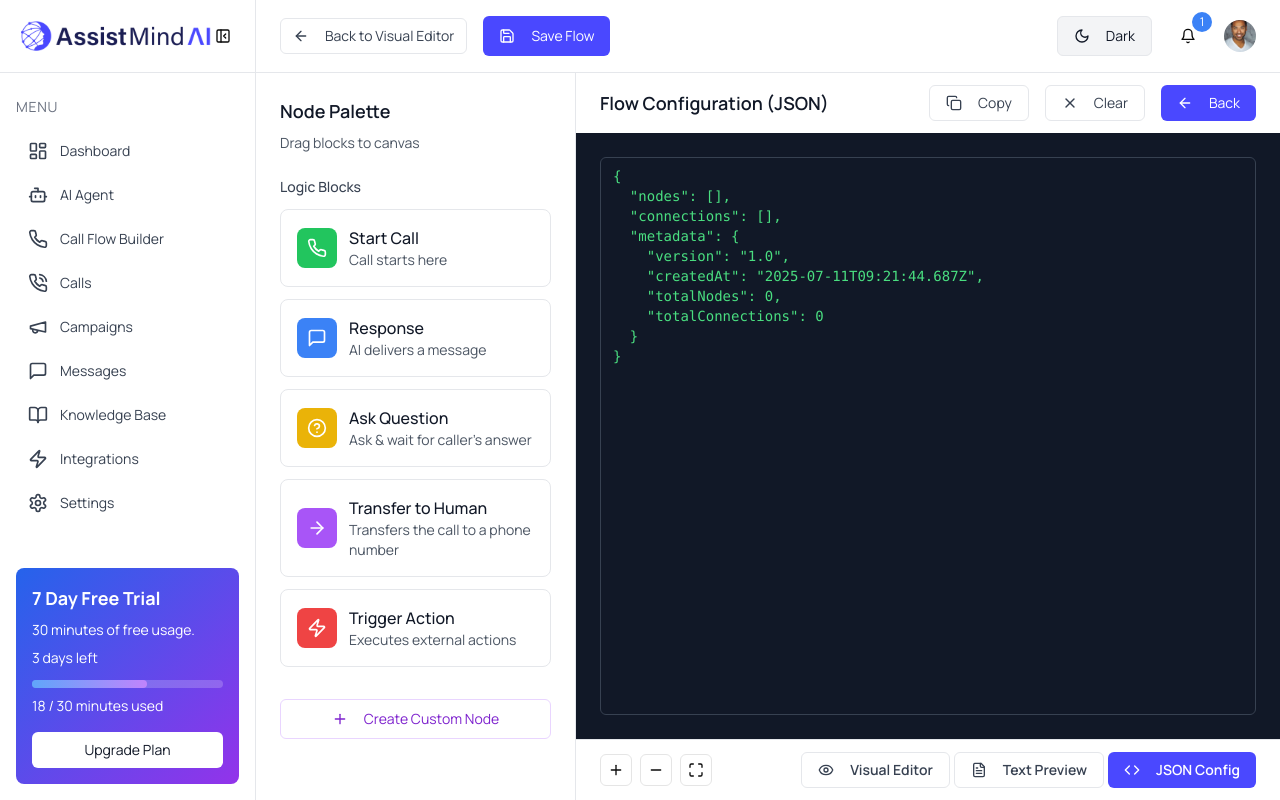
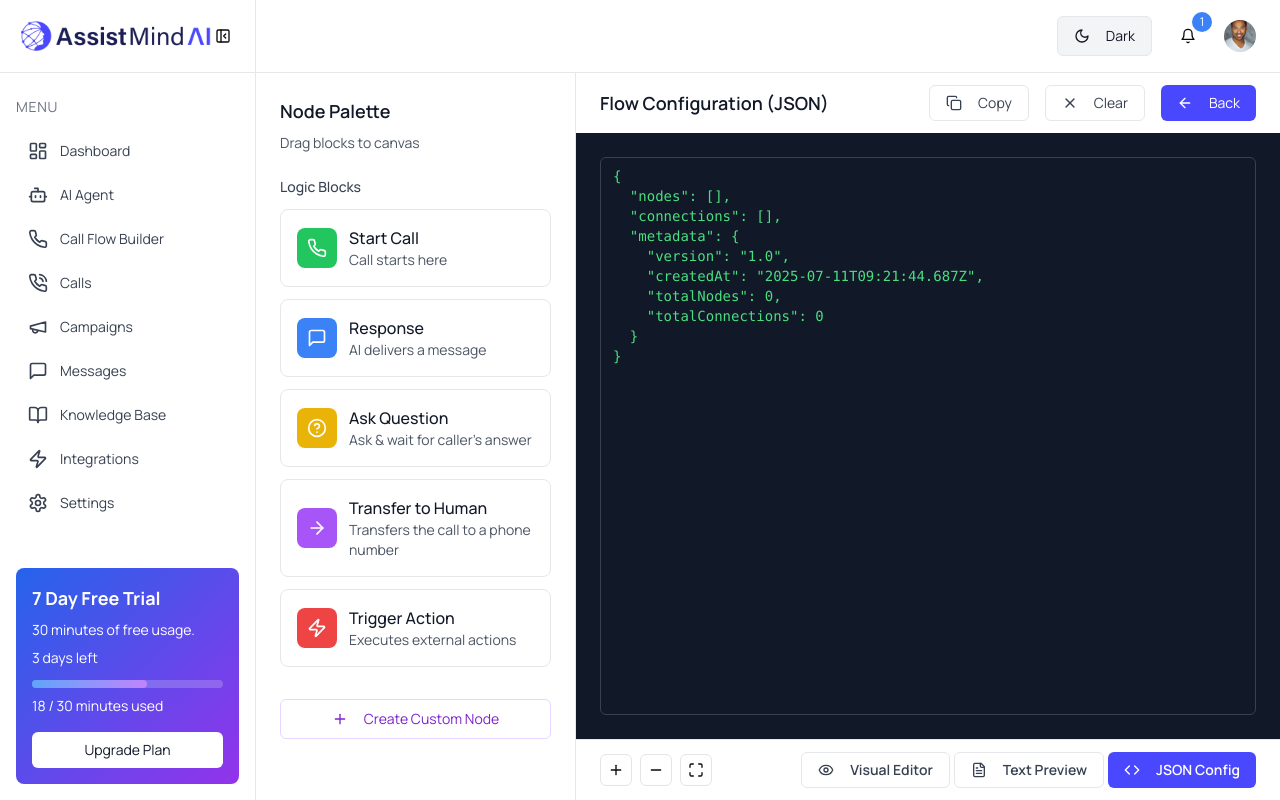
Before and after one commit to highgoal215/AssistMind_VoiceAgent_client, a Next.js app: page /call-flow/json-config in a window 1280 px wide. Built offline with nearby package versions, Linux system fonts and the light colour scheme.

Commit message:
feat:update_jsonconfig

```diff
--- a/app/call-flow/json-config/page.tsx
+++ b/app/call-flow/json-config/page.tsx
@@ -98,27 +98,7 @@ export default function JsonConfigPage() {
       <div className="flex-1 flex flex-col overflow-hidden">
         {/* Header */}
         <header className="bg-white border-b border-gray-200 px-6 py-4">
-          <div className="flex items-center justify-between">
-            <div className="flex items-center space-x-4">
-              <Link href="/call-flow">
-                <Button
-                  variant="outline"
-                  size="sm"
-                  className="bg-white border-gray-200 text-gray-700 hover:bg-gray-50"
-                >
-                  <ArrowLeft className="h-4 w-4 mr-2" />
-                  Back to Visual Editor
-                </Button>
-              </Link>
-              <Button
-                onClick={() => {}}
-                className="bg-[#4A48FF] hover:bg-[#3A38FF] text-white"
-              >
-                <Save className="h-4 w-4 mr-2" />
-                Save Flow
-              </Button>
-            </div>
-
+          <div className="flex items-center justify-end">
             <div className="flex items-center space-x-4">
               <Button variant="outline" className="bg-gray-100 border-gray-200 text-gray-900 hover:bg-gray-200">
                 <Moon className="h-4 w-4 mr-2" />
@@ -259,6 +239,7 @@ export default function JsonConfigPage() {
                     <X className="h-4 w-4 mr-2" />
                     Clear
                   </Button>
+                  <Link href="/call-flow">
                     <Button
                       size="sm"
                       className="bg-[#4A48FF] hover:bg-[#3A38FF] text-white h-9 px-4"
@@ -266,6 +247,7 @@ export default function JsonConfigPage() {
                       <ArrowLeft className="h-4 w-4 mr-2" />
                       Back
                     </Button>
+                  </Link>
                 </div>
               </div>
             </div>
```
Lines whose indentation alone changed are shown as unchanged.
